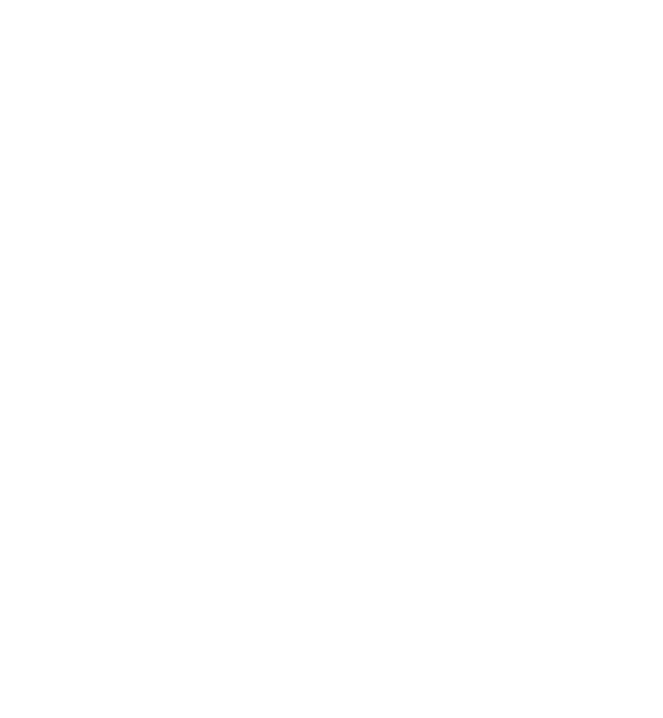
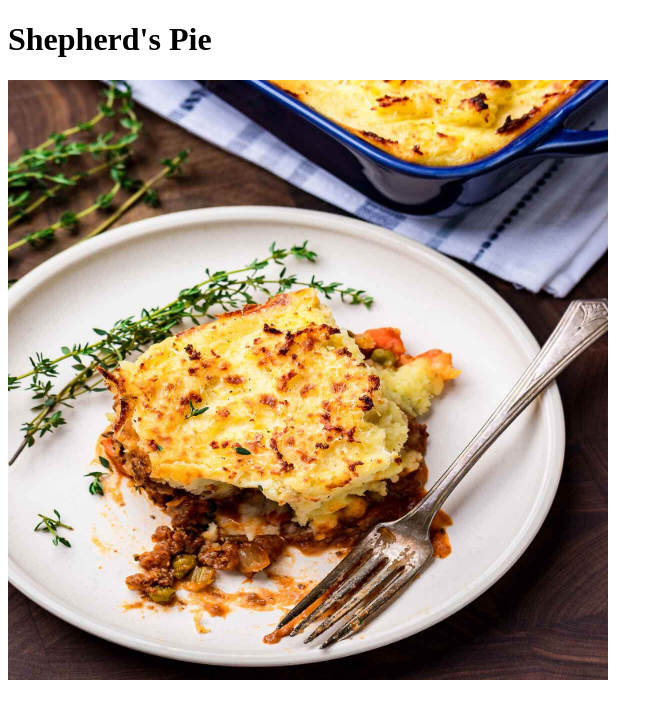
Before and after one commit to zbernstein94/odin-recipes, a plain HTML site: page recipes/shep_pie.html in a window 1280 px wide. Shown: the whole page, without its empty margins (0-663 px from the left). Drawn offline with Linux system fonts and the light colour scheme.

Commit message:
added picture to shep pie html file

```diff
--- a/recipes/shep_pie.html
+++ b/recipes/shep_pie.html
@@ -5,7 +5,8 @@
     <title>Shepherd's Pie Recipe</title>
 </head>
 <body>
-
+    <h1>Shepherd's Pie</h1>
+    <img src="../img/shep_pie.jpg" alt="a picture of shepherd's pie" style="width:600px; height:600px;">
 </body>
 
 </html>
```
